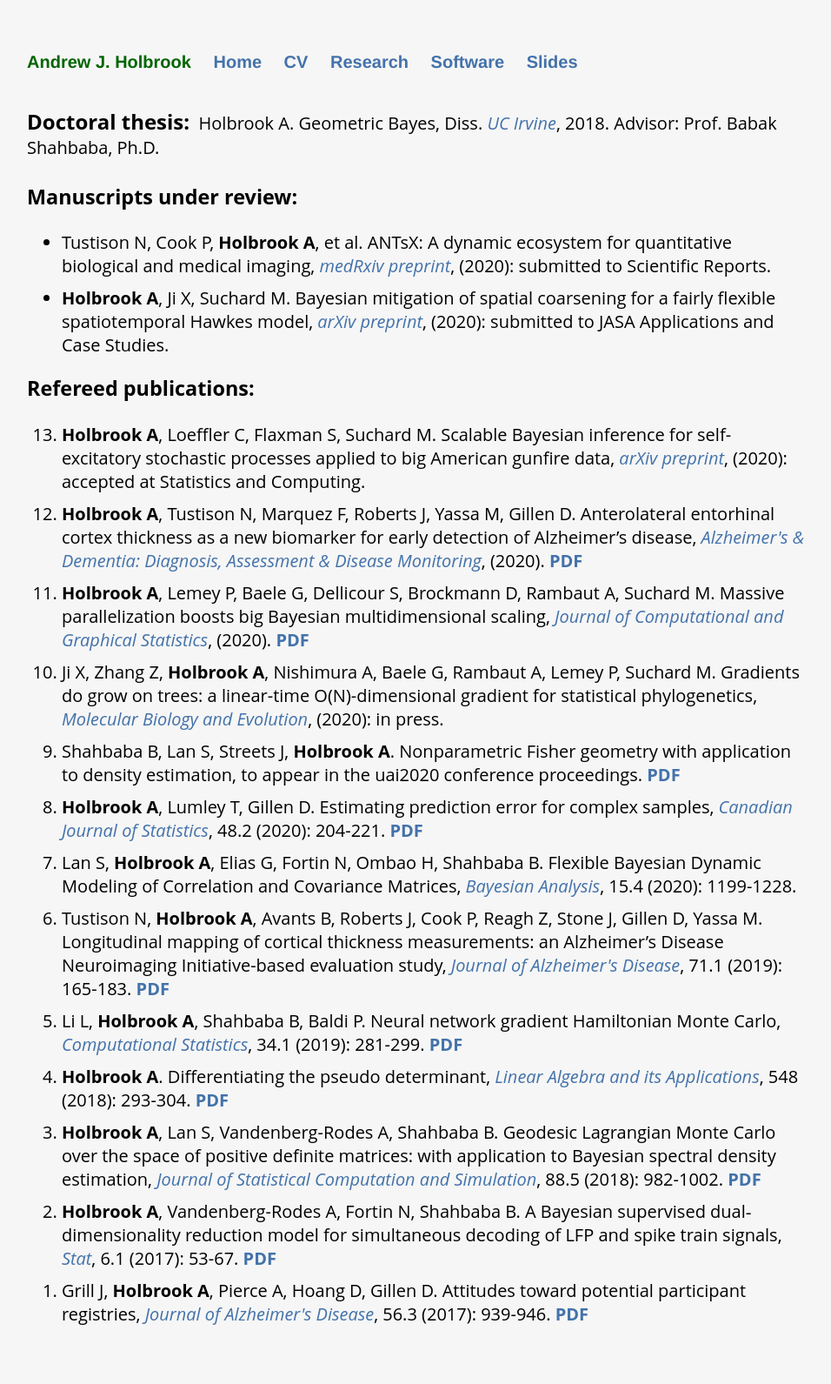
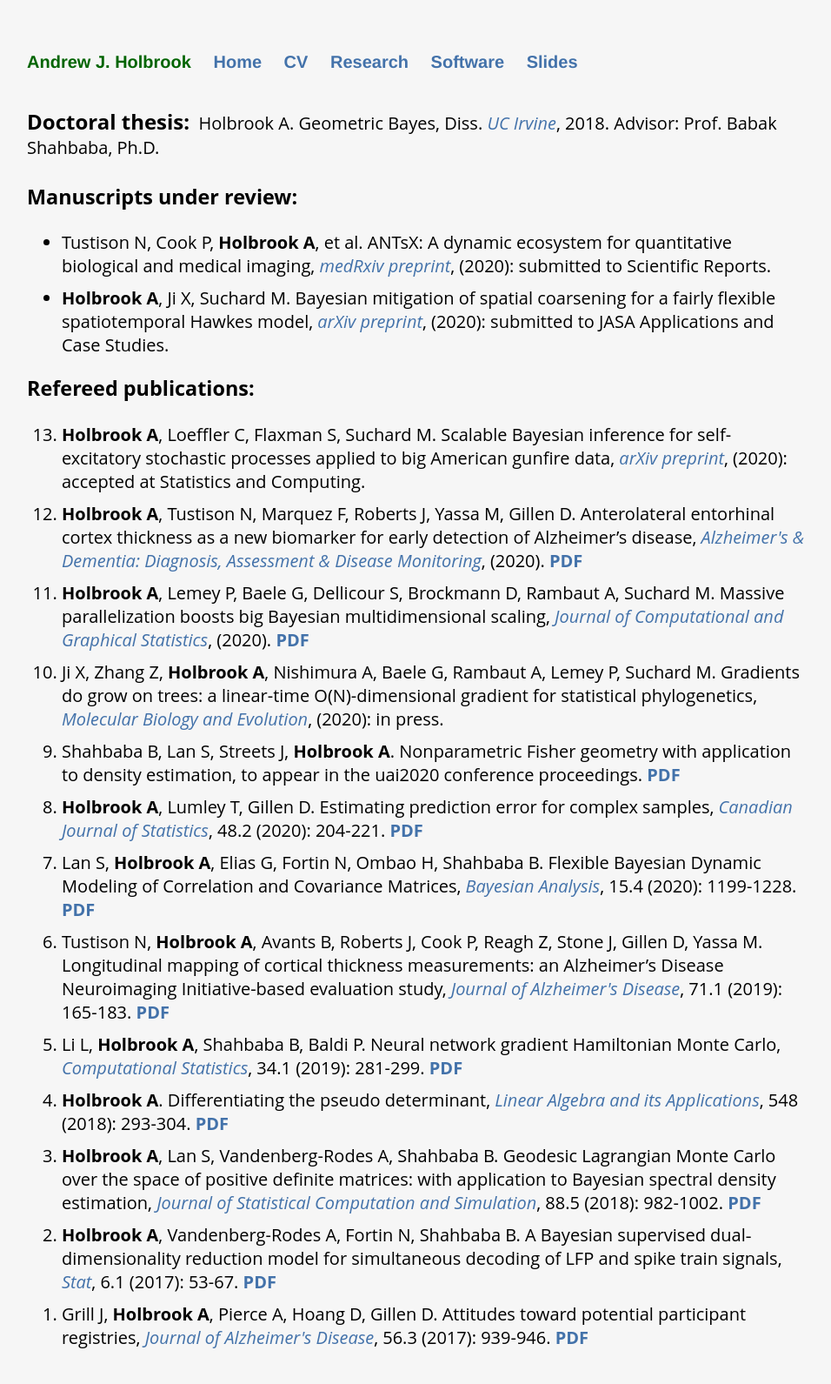
Before and after one commit to andrewjholbrook/andrewjholbrook.github.io, a Jekyll site: the page built from research.html, in a window 1280 px wide. Shown: the whole page at 87% size, without its empty margins (161-1117 px from the left). Built offline with Jekyll 4.4.1, drawn with Linux system fonts in a browser that asks for light colours; a style sheet for code colours, icons or effects is not loaded; before the commit the page ends 1564 px from its top, so only the background shows below that.

Commit message:
Update research.html

```diff
--- a/research.html
+++ b/research.html
@@ -24,7 +24,7 @@ title: Research of Andrew Holbrook
                         <li> Ji X, Zhang Z, <b>Holbrook A</b>, Nishimura A, Baele G, Rambaut A, Lemey P, Suchard M. Gradients do grow on trees: a linear-time O(N)-dimensional gradient for statistical phylogenetics, <i><a href="https://doi.org/10.1093/molbev/msaa130" target="_blank">Molecular Biology and Evolution</a></i>, (2020): in press.
         <li> Shahbaba B, Lan S, Streets J, <b>Holbrook A</b>. Nonparametric Fisher geometry with application to density estimation, to appear in the uai2020 conference proceedings. <a href="http://www.auai.org/uai2020/proceedings/58_main_paper.pdf" target="_blank"><b>PDF</b></a>
             <li> <b>Holbrook A</b>, Lumley T, Gillen D. Estimating prediction error for complex samples, <i><a href="https://doi.org/10.1002/cjs.11527" target="_blank">Canadian Journal of Statistics</a></i>, 48.2 (2020): 204-221. <a href="papers/HTE.pdf" target="_blank"><b>PDF</b></a>
-    <li> Lan S, <b>Holbrook A</b>, Elias G, Fortin N, Ombao H, Shahbaba B. Flexible Bayesian Dynamic Modeling of Correlation and Covariance Matrices, <i><a href="https://projecteuclid.org/euclid.ba/1572858051" target="_blank">Bayesian Analysis</a></i>, 15.4 (2020): 1199-1228.
+    <li> Lan S, <b>Holbrook A</b>, Elias G, Fortin N, Ombao H, Shahbaba B. Flexible Bayesian Dynamic Modeling of Correlation and Covariance Matrices, <i><a href="https://projecteuclid.org/euclid.ba/1572858051" target="_blank">Bayesian Analysis</a></i>, 15.4 (2020): 1199-1228. <a href="papers/Lan.pdf" target="_blank"><b>PDF</b></a>
         <li> Tustison N, <b>Holbrook A</b>, Avants B, Roberts J, Cook P, Reagh Z, Stone J, Gillen D, Yassa M. Longitudinal mapping of cortical thickness measurements: an Alzheimer’s Disease Neuroimaging Initiative-based evaluation study, <i><a href="https://content.iospress.com/articles/journal-of-alzheimers-disease/jad190283" target="_blank">Journal of Alzheimer's Disease</a></i>, 71.1 (2019): 165-183. <a href="papers/tustison.pdf" target="_blank"><b>PDF</b></a>
         <li> Li L, <b>Holbrook A</b>, Shahbaba B, Baldi P.
       Neural network gradient Hamiltonian Monte Carlo,
```
